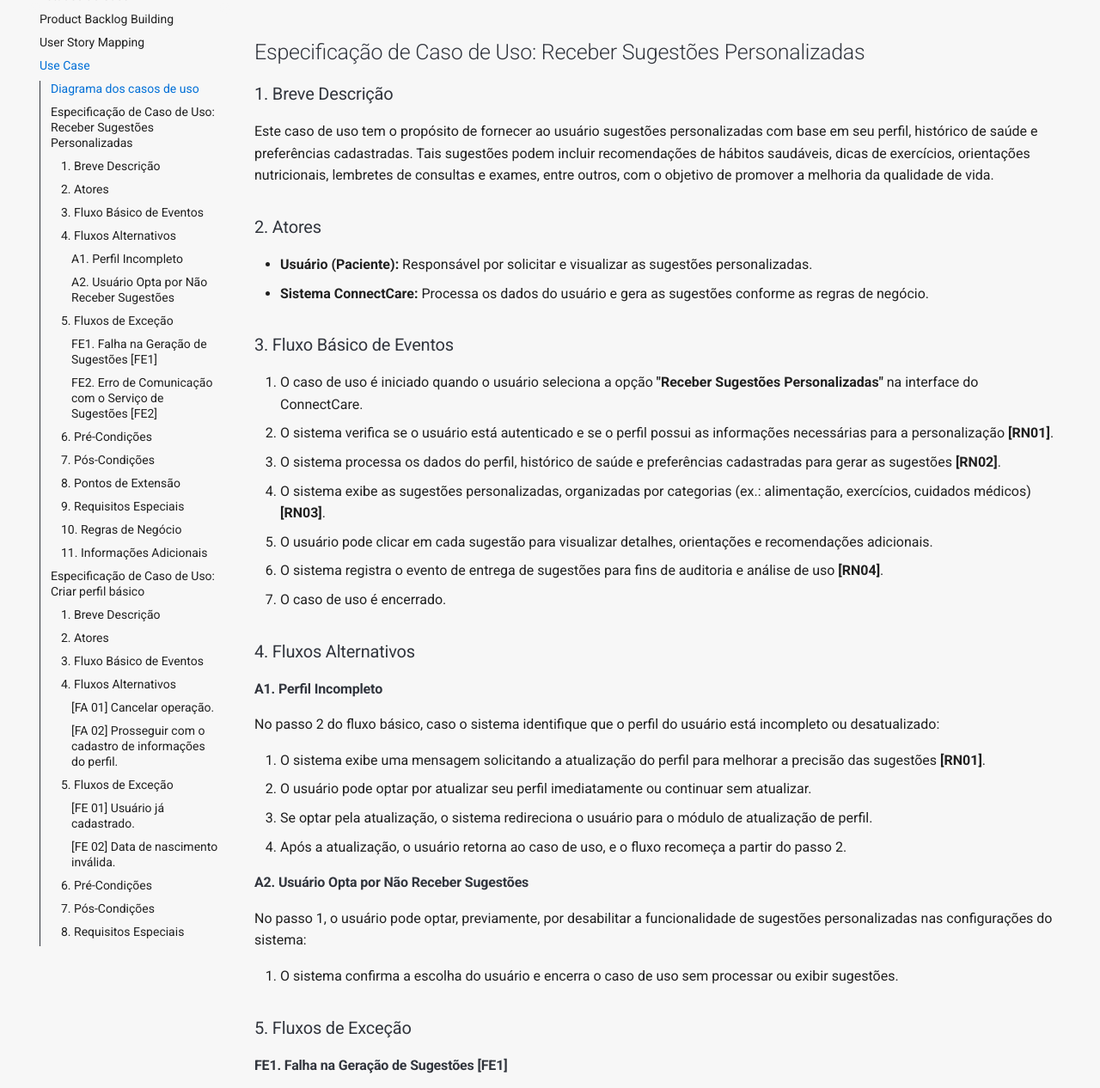
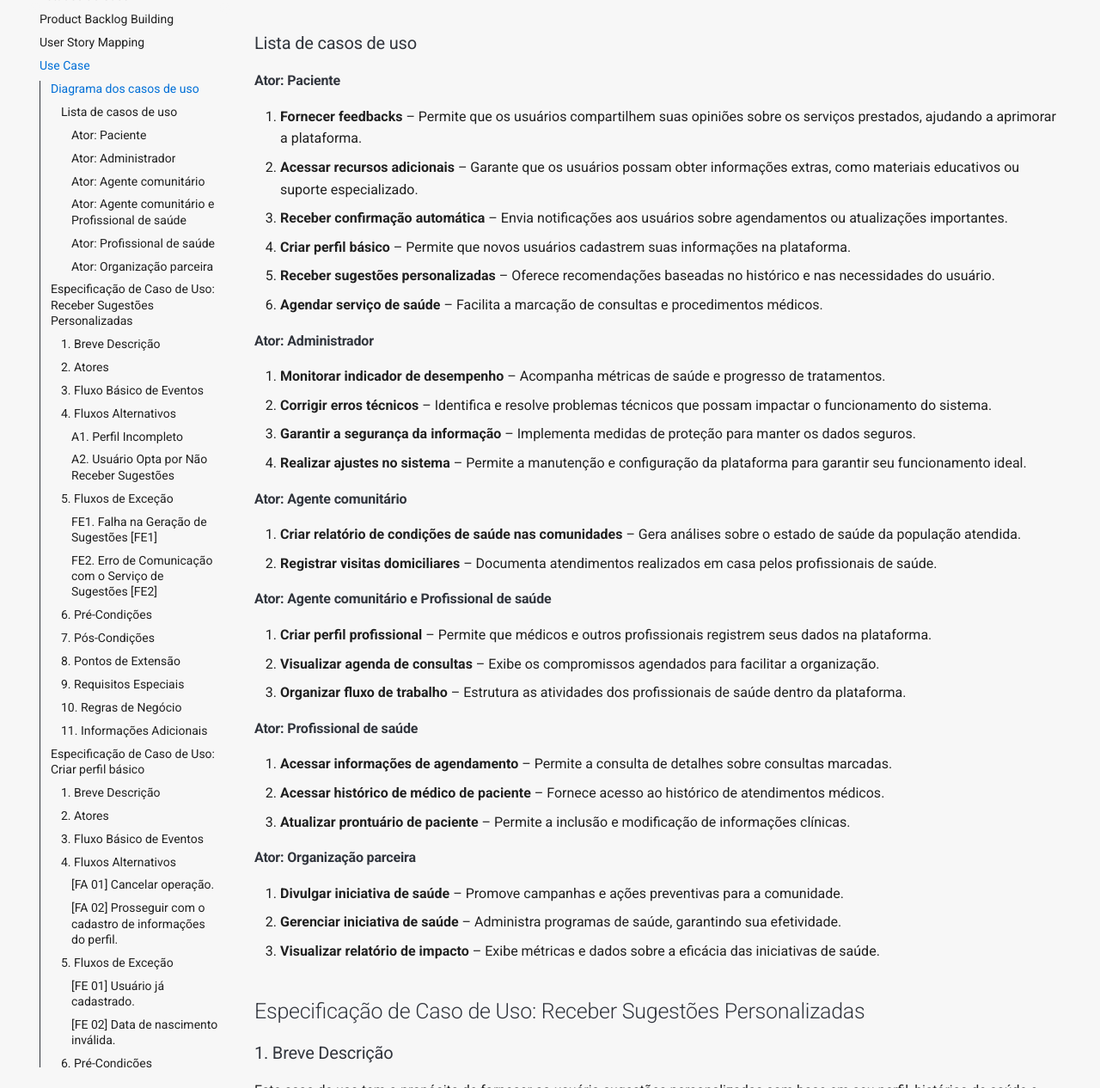
Before and after one commit to mdsreq-fga-unb/2024.2-T03-Paraizo, an MkDocs documentation site: the page built from docs/estudos-de-caso/uc/index.md, in a window 1280 px wide and 1400 px high, scrolled down 767 px, cut to the strip 134-1400 px from the top of the window. Shown: the whole strip at 86% size. Built offline with MkDocs 1.6.1 and Material for MkDocs 9.7.7, drawn with Linux system fonts in a browser that asks for light colours; comment, search, counter and statistics services are not loaded; the version menu is left out.

Commit message:
Adição da lista dos casos de uso

```diff
--- a/docs/estudos-de-caso/uc/index.md
+++ b/docs/estudos-de-caso/uc/index.md
@@ -15,6 +15,49 @@
 Fizemos o diagrama na plataforma miro e é possível vê-lo abaixo:
 
 <iframe width="768" height="432" src="https://miro.com/app/embed/uXjVLJ8O_A4=/?pres=1&frameId=3458764615780921551&embedId=841518112651" frameborder="0" scrolling="no" allow="fullscreen; clipboard-read; clipboard-write" allowfullscreen></iframe>
+
+### Lista de casos de uso
+
+#### Ator: Paciente
+
+1. **Fornecer feedbacks** – Permite que os usuários compartilhem suas opiniões sobre os serviços prestados, ajudando a aprimorar a plataforma.
+2. **Acessar recursos adicionais** – Garante que os usuários possam obter informações extras, como materiais educativos ou suporte especializado.
+3. **Receber confirmação automática** – Envia notificações aos usuários sobre agendamentos ou atualizações importantes.
+4. **Criar perfil básico** – Permite que novos usuários cadastrem suas informações na plataforma.
+5. **Receber sugestões personalizadas** – Oferece recomendações baseadas no histórico e nas necessidades do usuário.
+6. **Agendar serviço de saúde** – Facilita a marcação de consultas e procedimentos médicos.
+
+#### Ator: Administrador
+
+7. **Monitorar indicador de desempenho** – Acompanha métricas de saúde e progresso de tratamentos.
+8. **Corrigir erros técnicos** – Identifica e resolve problemas técnicos que possam impactar o funcionamento do sistema.
+9. **Garantir a segurança da informação** – Implementa medidas de proteção para manter os dados seguros.
+10. **Realizar ajustes no sistema** – Permite a manutenção e configuração da plataforma para garantir seu funcionamento ideal.
+
+#### Ator: Agente comunitário
+
+11. **Criar relatório de condições de saúde nas comunidades** – Gera análises sobre o estado de saúde da população atendida.
+12. **Registrar visitas domiciliares** – Documenta atendimentos realizados em casa pelos profissionais de saúde.
+
+#### Ator: Agente comunitário e Profissional de saúde
+
+13. **Criar perfil profissional** – Permite que médicos e outros profissionais registrem seus dados na plataforma.
+14. **Visualizar agenda de consultas** – Exibe os compromissos agendados para facilitar a organização.
+15. **Organizar fluxo de trabalho** – Estrutura as atividades dos profissionais de saúde dentro da plataforma.
+
+#### Ator: Profissional de saúde
+
+16. **Acessar informações de agendamento** – Permite a consulta de detalhes sobre consultas marcadas.
+17. **Acessar histórico de médico de paciente** – Fornece acesso ao histórico de atendimentos médicos.
+18. **Atualizar prontuário de paciente** – Permite a inclusão e modificação de informações clínicas.
+
+#### Ator: Organização parceira
+
+19. **Divulgar iniciativa de saúde** – Promove campanhas e ações preventivas para a comunidade.
+20. **Gerenciar iniciativa de saúde** – Administra programas de saúde, garantindo sua efetividade.
+21. **Visualizar relatório de impacto** – Exibe métricas e dados sobre a eficácia das iniciativas de saúde.
+
+
 
 ## Especificação de Caso de Uso: Receber Sugestões Personalizadas
 
```
